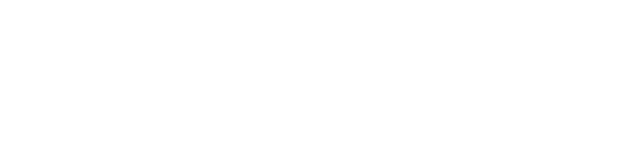
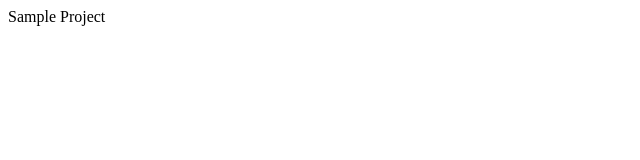
Before and after one commit to JoshRicks/new-repo, a plain HTML site: page index.html in a window 1280 px wide. Shown: the whole page, without its empty margins (0-640 px from the left). Drawn offline with Linux system fonts and the light colour scheme.

Commit message:
add title

```diff
--- a/index.html
+++ b/index.html
@@ -6,5 +6,7 @@
     <title>Document</title>
     <link rel="stylesheet" href="style.css" />
   </head>
-  <body></body>
+  <body>
+    <header>Sample Project</header>
+  </body>
 </html>
```
